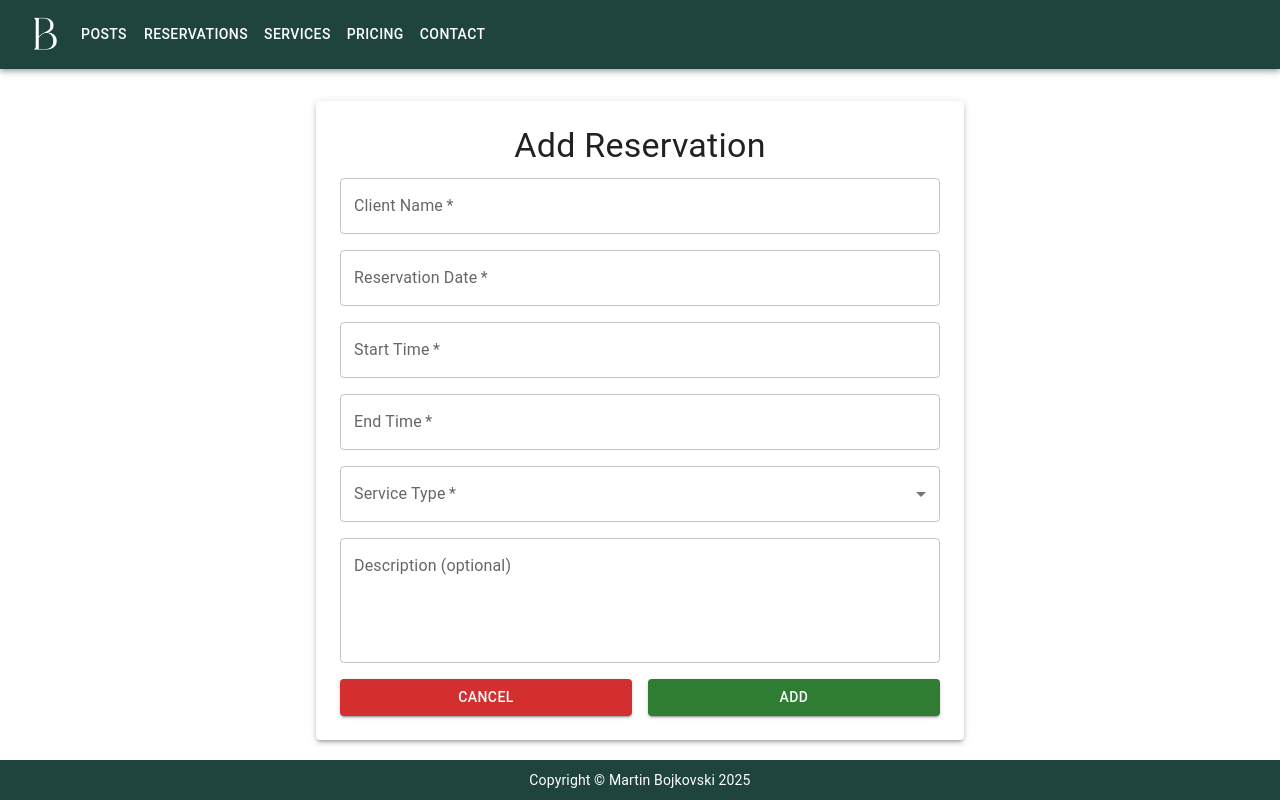
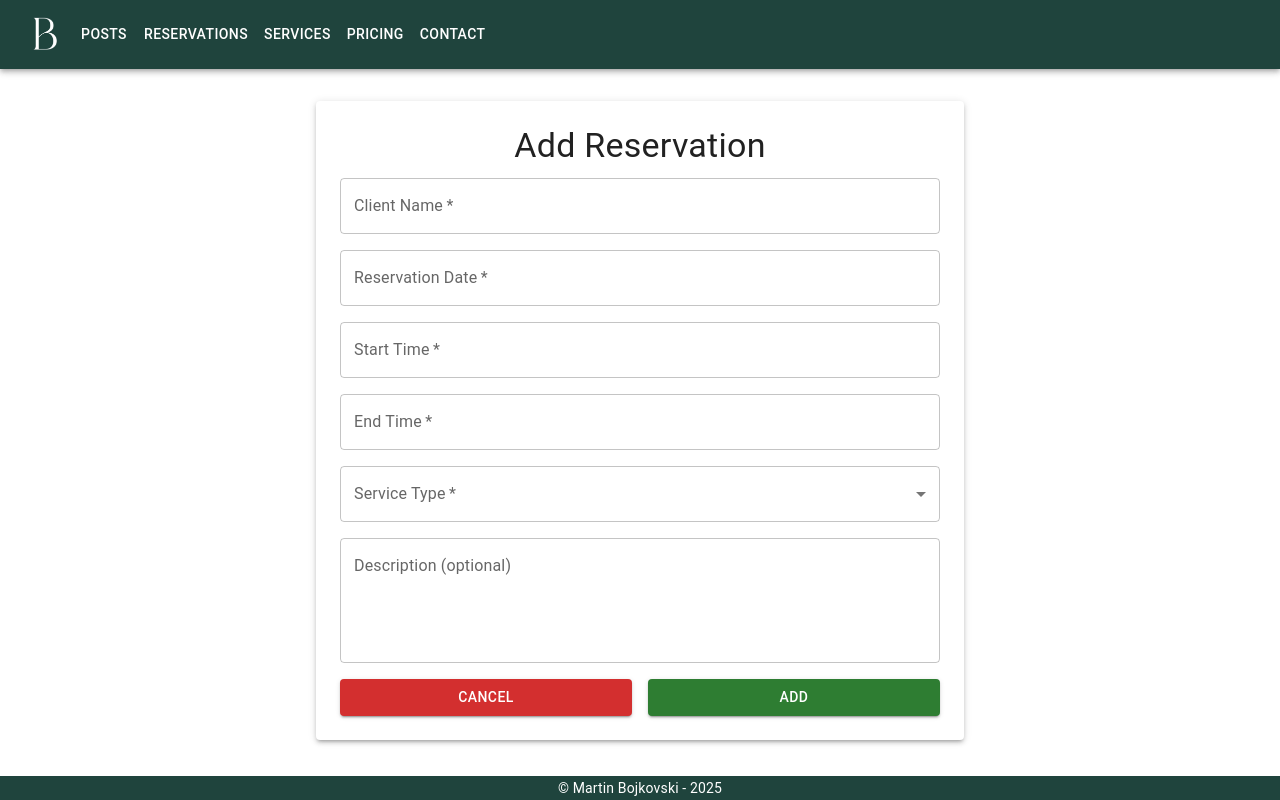
Before and after one commit to martinbojkovski/IBBeauty-FE, a React (Create React App) app: page /reservations/add in a window 1280 px wide. Built offline with nearby package versions, Linux system fonts and the light colour scheme.

Commit message:
Small styling changes.

```diff
--- a/src/components/Footer.js
+++ b/src/components/Footer.js
@@ -5,7 +5,7 @@ const Footer = () => {
     return (
         <Box sx={{
             backgroundColor: '#1f443d',
-            padding: '10px 0',
+            padding: '2px 0',
             position: 'fixed',
             bottom: 0,
             left: 0,
@@ -14,7 +14,7 @@ const Footer = () => {
             zIndex: 999, // Ensure it stays on top
         }}>
             <Typography variant="body2" color="white">
-                Copyright &copy; Martin Bojkovski 2025
+                 &copy; Martin Bojkovski - 2025
             </Typography>
         </Box>
     );
--- a/src/pages/AddReservation.js
+++ b/src/pages/AddReservation.js
@@ -108,7 +108,7 @@ const AddReservation = ({ token }) => {
     };
 
     return (
-        <Box component={Paper} elevation={3} sx={{ padding: 3, maxWidth: 600, margin: 'auto', marginTop: 4 }}>
+        <Box component={Paper} elevation={3} sx={{ padding: 3, maxWidth: 600, margin: 'auto', marginTop: 4, marginBottom: 4 }}>
             <Typography variant="h4" align="center" gutterBottom>
                 {id ? "Edit Reservation" : "Add Reservation"}
             </Typography>
--- a/src/pages/Reservations.js
+++ b/src/pages/Reservations.js
@@ -212,11 +212,11 @@ const Reservations = ({ token }) => {
                             </Button>
                         </Box>
 
-                        {/* Month Picker */}
+                        {/* Date Picker */}
                         {isMobile ? (
                             <MobileDatePicker
                                 views={['year', 'month', 'day']}
-                                label="Select Month"
+                                label="Select Date"
                                 minDate={moment().subtract(1, 'year')}
                                 maxDate={moment().add(1, 'year')}
                                 value={monthDate}
@@ -240,7 +240,7 @@ const Reservations = ({ token }) => {
                         ) : (
                             <DesktopDatePicker
                                 views={['year', 'month', 'day']}
-                                label="Select Month"
+                                label="Select Date"
                                 minDate={moment().subtract(1, 'year')}
                                 maxDate={moment().add(1, 'year')}
                                 value={monthDate}
```
Also changed, not shown: src/App.css (line endings or trailing spaces).
